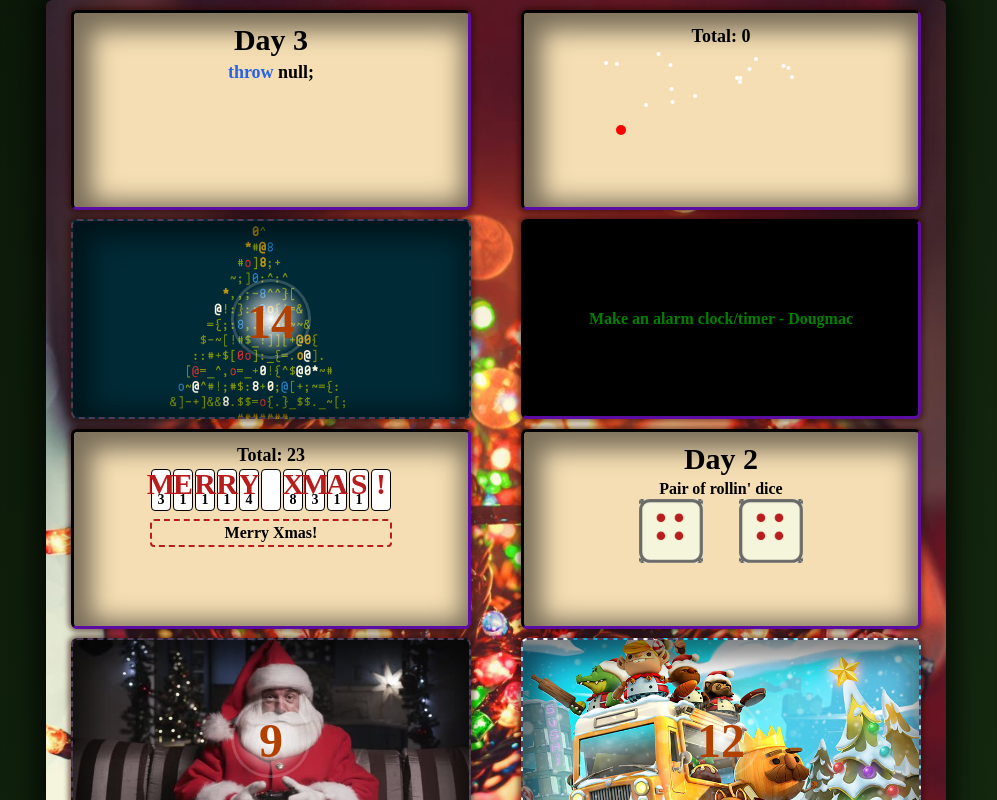
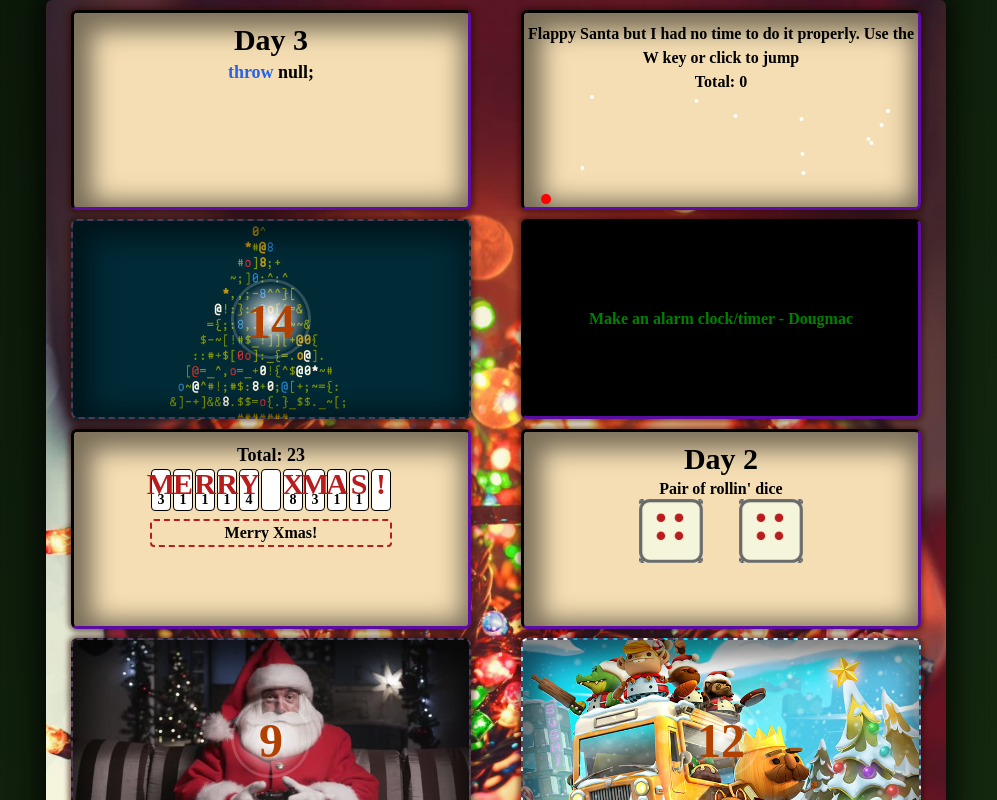
Before and after one commit to t0m3k/2i_advent_code, a React (Create React App) app: page / in a window 1280 px wide. Shown: the top 800 px of the page, without its empty margins (144-1141 px from the left). Built offline with nearby package versions, Linux system fonts and the light colour scheme.

Commit message:
Use w to jump

```diff
--- a/src/Components/Solutions/Day6.js
+++ b/src/Components/Solutions/Day6.js
@@ -1,5 +1,7 @@
 import React from "react";
 
+const width = 400;
+const height = 115;
 class Santa {
   constructor(x, y) {
     this.x = x;
@@ -14,9 +16,9 @@ class Santa {
   }
 
   draw(ctx) {
-    if (this.snowflakes.length < 20 && Math.random() > 0.95) {
+    if (this.snowflakes.length < 40 && Math.random() > 0.98) {
       this.snowflakes.push(
-        new Snowflake(200, Math.floor(Math.random() * 80 - 20))
+        new Snowflake(width, Math.floor(Math.random() * height - 25))
       );
     }
     this.snowflakes = this.snowflakes.filter((snowflake) => {
@@ -48,11 +50,11 @@ class Santa {
   }
 
   frame() {
-    if (this.y <= 80) {
+    if (this.y <= height - 10) {
       this.verticalSpeed += 0.1;
       this.y += this.verticalSpeed;
     } else {
-      this.y = 80;
+      this.y = height - 10;
       this.verticalSpeed = 0;
     }
   }
@@ -86,7 +88,7 @@ const Day6 = () => {
   const canvasRef = React.useRef(null);
   React.useEffect(() => {
     window.addEventListener("keydown", (e) => {
-      if (e.key === " ") {
+      if (e.key === "w") {
         santa.jump();
       }
     });
@@ -122,11 +124,20 @@ const Day6 = () => {
   return (
     <div className="advent-card">
       <div>
-        <p className="text-lg">
+        <p className="text-md">
+          Flappy Santa but I had no time to do it properly. Use the W key or
+          click to jump
+        </p>
+        <p className="text-md">
           Total: <span id="points">0</span>
         </p>
         <div className="flex"></div>
-        <canvas ref={canvasRef} id="canvas" width="250" height="85"></canvas>
+        <canvas
+          ref={canvasRef}
+          id="canvas"
+          width={width}
+          height={height}
+        ></canvas>
       </div>
     </div>
   );
```
